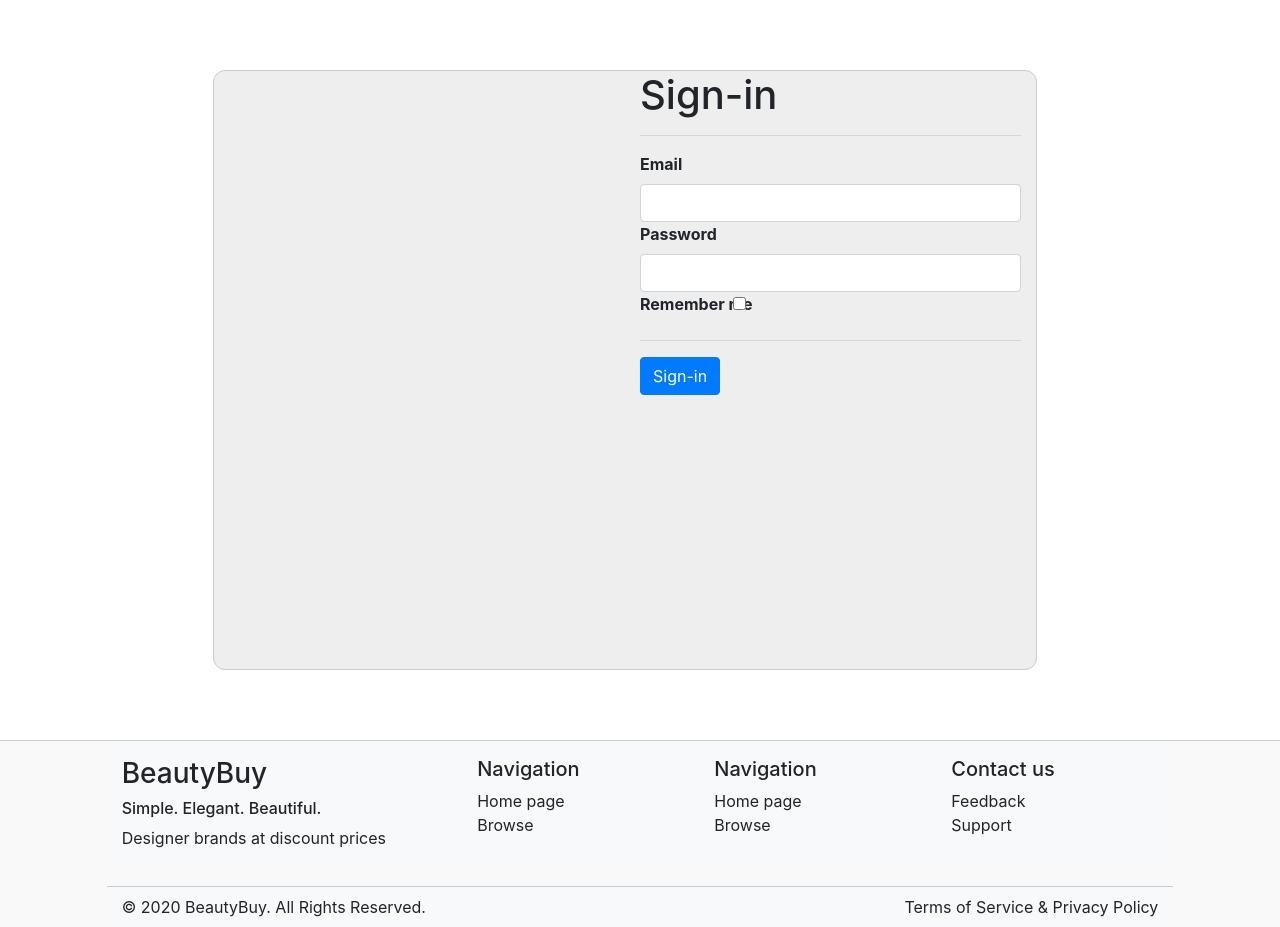
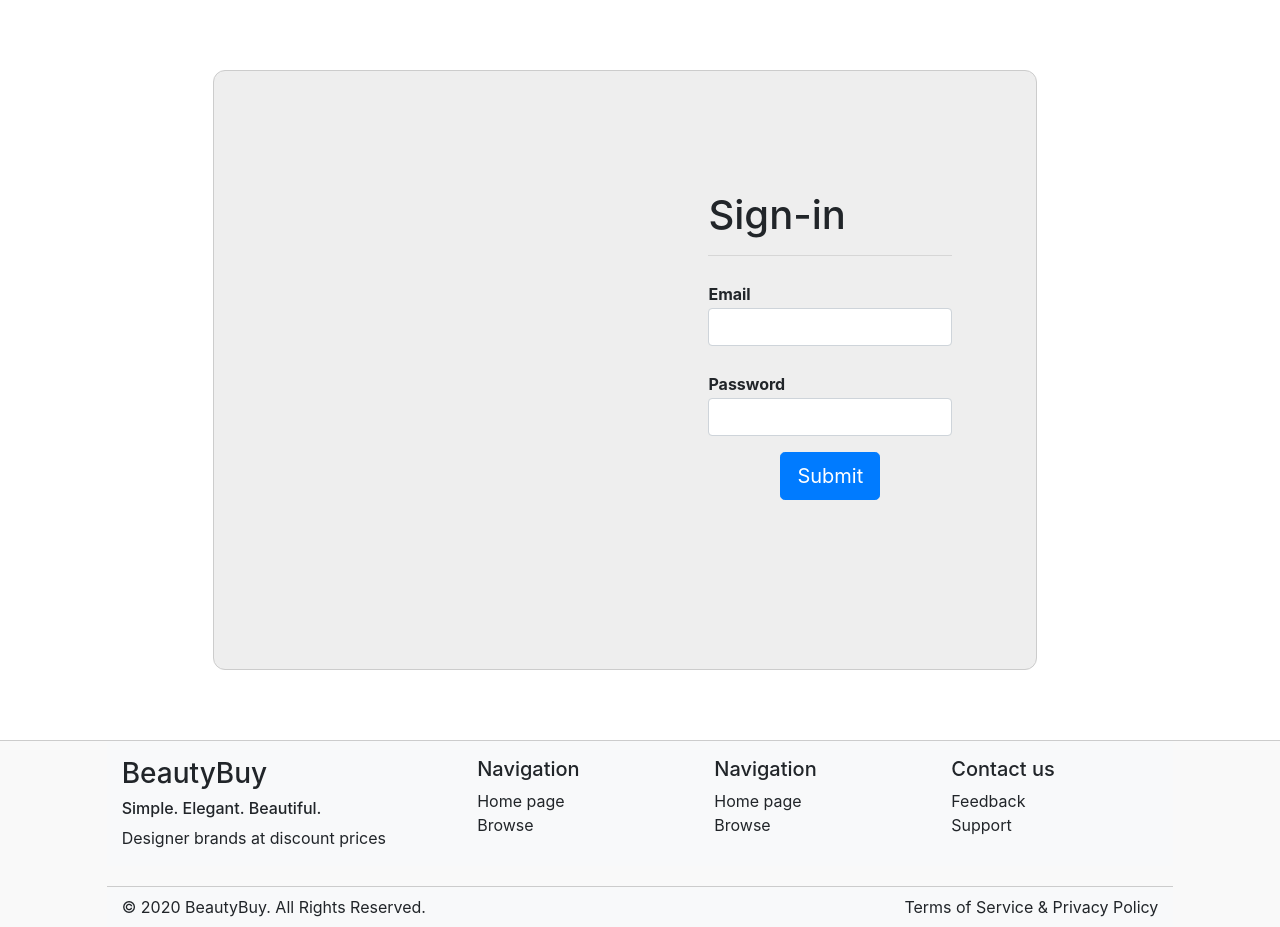
Before and after one commit to AlcornRyan/3172-ecommerce, a PHP site: page /index.php?page=signin in a window 1280 px wide. Shown: the part 57-984 px from the top of the page. Run offline with PHP 8.4, Linux system fonts and the light colour scheme.

Commit message:
Backend for sign in working, created sanitize function to strip input of whitespace, slashes and changes special characters into HTML entities

```diff
--- /dev/null
+++ b/include/sanitize.php
@@ -0,0 +1,13 @@
+<?php
+
+ function validateData($data) {
+
+    $returnValue = trim($data); // Removes whitespaces
+	$returnValue = stripslashes($returnValue); // Removes slashes
+	$returnValue = htmlspecialchars($returnValue); // Changes special characters into HTML entities
+
+    return $returnValue;
+
+}
+
+?>
--- a/include/signin/signinCon.php
+++ b/include/signin/signinCon.php
@@ -8,27 +8,38 @@
 
     <!-- Right Side - Sign-in-->
     <div class="col-sm-12 col-md-6">
-        <form>
-            <div class="signincontainer">
+        <div class="signInCon">
 
-                <div class="row justify-content-start">
-                    <div class="col-sm">
+            <div class="row justify-content-center">
+                <div class="col-sm-12 col-md-8">
+                    <!-- Signin Form -->
+                    <form class="justify-content-center" method="POST" action="index.php">
+
+                        <!-- Form Title -->
                         <h1>Sign-in</h1>
+                        <hr class="mb-3">
 
-                        <hr class="mb-3">
-                        <label for="signinEmail"><b>Email</b></label>
-                        <input class="form-control" type="email" name="signinEmail" required>
+                        <!-- Email -->
+                        <div class="form-group">
+                            <label for="signinEmail"><b>Email</b></label>
+                            <input class="form-control" type="email" name="email" required>
+                        </div>
 
-                        <label for="password"><b>Password</b></label>
-                        <input class="form-control" type="password" name="signinPassword" required>
-                        <label for="rememberMe"><b>Remember me</b></label>
-                        <input type="checkbox" class="form-check-input" name="rememberMe" value="">
-                        <hr class="mb-3">
-                        <input class="btn btn-primary" type="submit" name="signIn" value="Sign-in">
-                    </div>
+                        <!-- -->
+                        <div class="form-group">
+                            <label for="password"><b>Password</b></label>
+                            <input class="form-control" type="password" name="password" required>
+                        </div>
+
+                        <!-- Signin Button -->
+                        <div class="form-group text-center">
+                            <button type="submit" class="btn btn-primary btn-lg" name="submitbtn">Submit</button>
+                        </div>
+
+                    </form>
                 </div>
             </div>
-        </form>
+        </div>
     </div>
 
 </div>
--- a/index.php
+++ b/index.php
@@ -1,5 +1,7 @@
 <?php
 	require_once "db/db.php";
+	require_once "include/sanitize.php";
+	require_once "include/signin/checkSignIn.php";
 ?>
 <!doctype html>
 <html lang="en">
--- a/style/signin.css
+++ b/style/signin.css
@@ -11,3 +11,10 @@
     border: 1px solid #CCCCCC;
     border-radius: 12px;
 }
+.signInCon {
+    padding-top: 120px;
+}
+    .signInCon label {
+        margin-top: 10px;
+        margin-bottom: 2px;
+    }
```
Also changed, not shown: include/signin/checkSignIn.php (added, +111 -0 lines).
